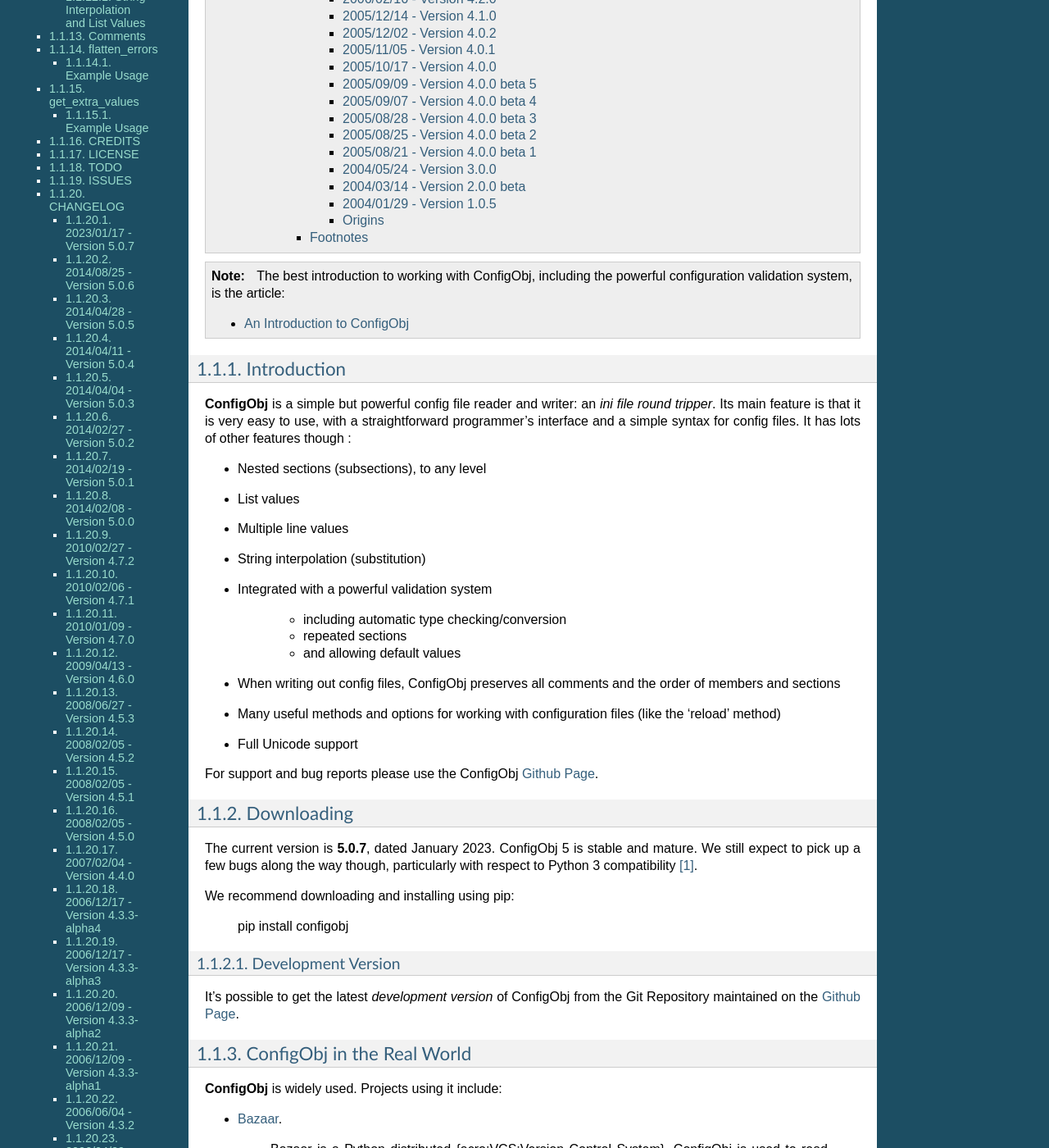
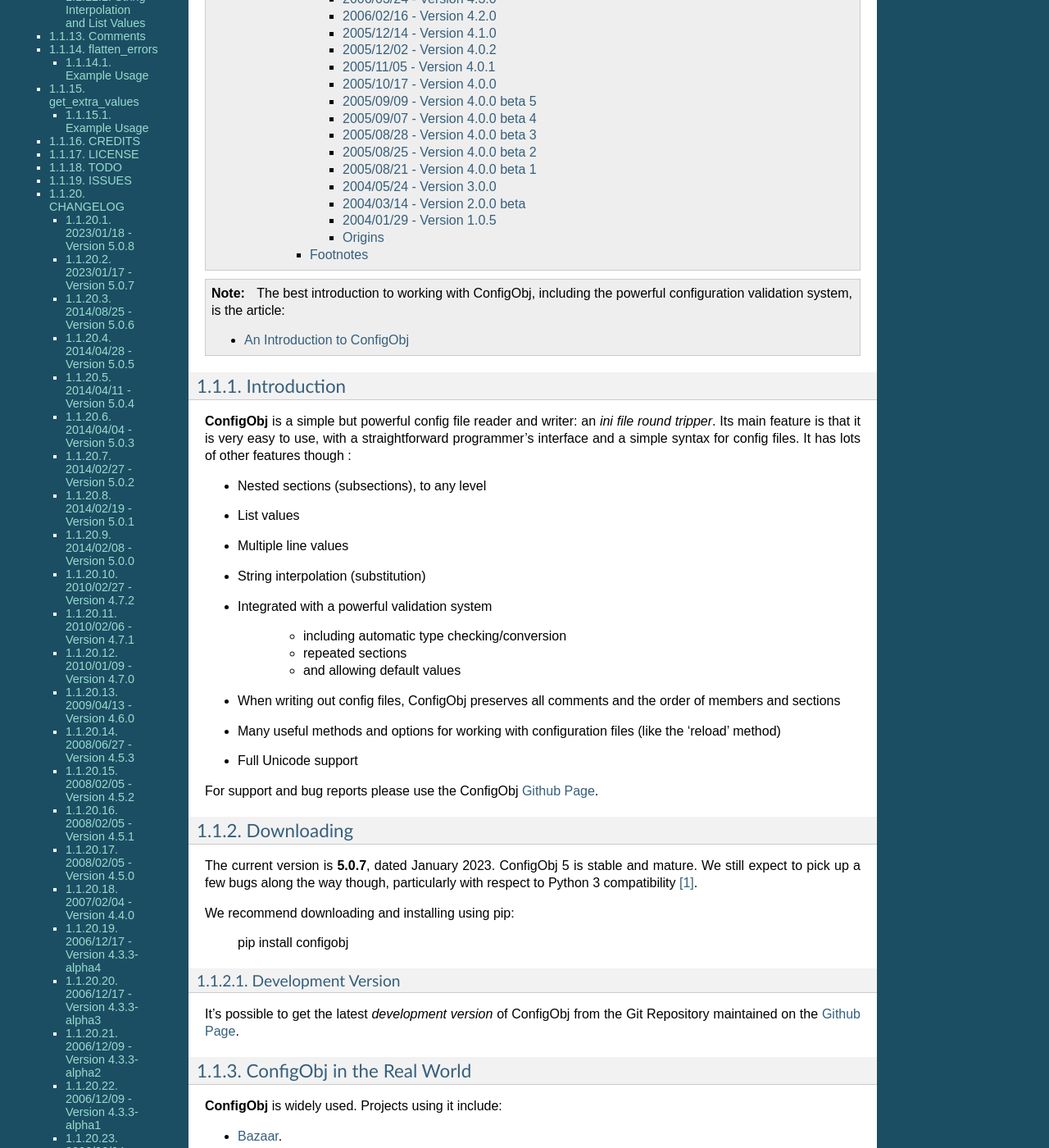
Before and after one commit to DiffSK/configobj, a Sphinx documentation site: the page built from docs/configobj.rst, in a window 1280 px wide and 1400 px high, scrolled down 2230 px. Shown: the whole window at 82% size. Built offline with Sphinx 7.4.7, drawn with Linux system fonts in a browser that asks for light colours; some of the changed text lies outside the part shown.

Commit message:
#230 - prepping for a 5.0.8 tag

```diff
--- a/CHANGES.rst
+++ b/CHANGES.rst
@@ -1,5 +1,11 @@
 Changelog
 ---------
+
+Release 5.0.8
+"""""""""""""
+
+* fixing/test for a regression introduced in 5.0.7 that prevented ``import validate`` from working
+
 
 Release 5.0.7
 """""""""""""
--- a/docs/configobj.rst
+++ b/docs/configobj.rst
@@ -2383,6 +2383,12 @@
 This is an abbreviated changelog showing the major releases up to version 4.
 From version 4 it lists all releases and changes.
 
+2023/01/18 - Version 5.0.8
+--------------------------
+
+* fixing/test for a regression introduced in 5.0.7 that prevented ``import validate`` from working
+
+
 2023/01/17 - Version 5.0.7
 --------------------------
 
--- a/setup.cfg
+++ b/setup.cfg
@@ -3,12 +3,12 @@
 #
 
 [egg_info]
-tag_build = .dev0
+#tag_build = .dev0
 tag_date = false
 
 
 [sdist]
-formats = zip, gztar
+formats = gztar
 
 
 [bdist_wheel]
--- a/src/configobj/_version.py
+++ b/src/configobj/_version.py
@@ -1 +1 @@
-__version__ = '5.0.7'
+__version__ = '5.0.8'
```
